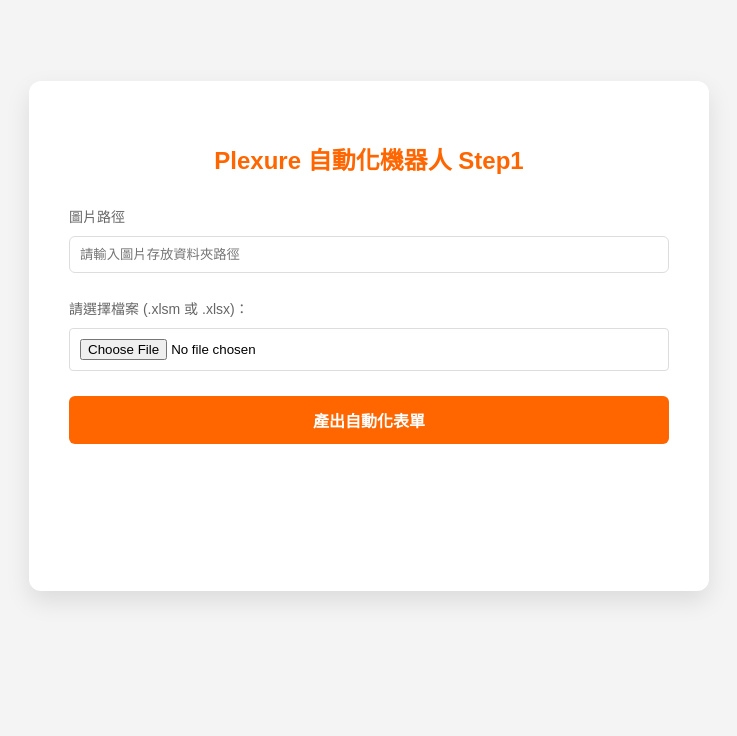
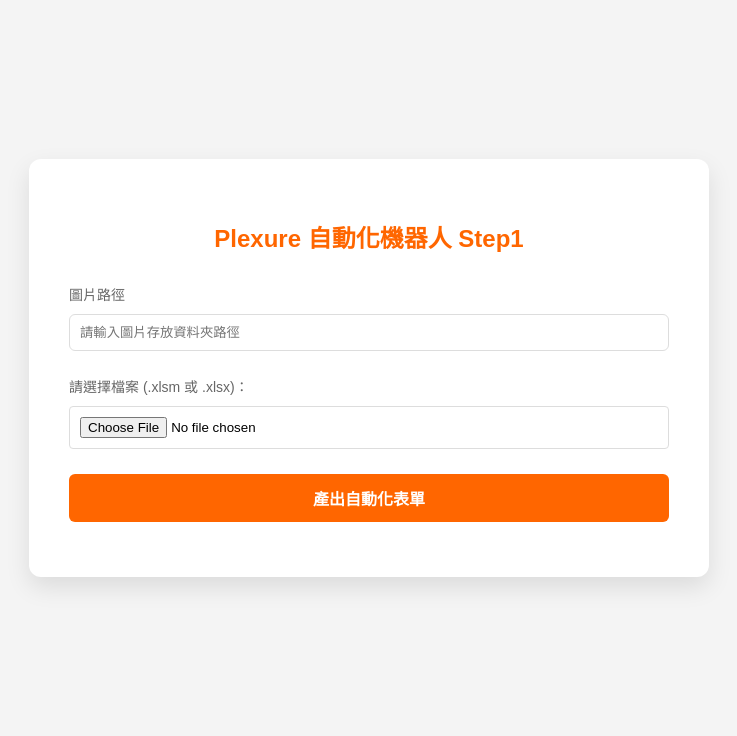
Before and after one commit to Jonathanbir/plexure-web, a Flask app: page /step1 in a window 1280 px wide. Shown: the part 64-800 px from the top of the page, without its empty margins (271-1008 px from the left). Run offline with Flask 3, Linux system fonts and the light colour scheme; the visitor is signed in with stand-in values (Sample User, id 1).

Commit message:
git:調整workspace區塊css

```diff
--- a/templates/step1.html
+++ b/templates/step1.html
@@ -59,15 +59,16 @@
         text-decoration: underline;
       }
 
+      .workspace-container {
+        width: 100%;
+        height: calc(100vh - 64px);
+        display: flex;
+        justify-content: center;
+        align-items: center;
+      }
+
       .workspace {
-        position: fixed;
-        top: 0;
-        bottom: 0;
-        left: 0;
-        right: 0;
         width: 600px;
-        height: 430px;
-        margin: auto;
         background-color: #ffffff;
         padding: 40px;
         border-radius: 12px;
@@ -228,6 +229,7 @@
         <a class="logout-btn" href="/logout">登出</a>
       </div>
     </header>
+    <div class="workspace-container">
       <div class="workspace">
         <h2>Plexure 自動化機器人 Step1</h2>
         <p class="login-message" id="RequestUserPass-Message"></p>
@@ -262,6 +264,7 @@
         <button id="nextStepBtn" class="next-step-btn">前往下一步</button>
 
         <div id="statusMsg"></div>
+      </div>
     </div>
     <script>
       $(document).ready(function () {
```
Also changed, not shown: templates/step2.html (+10 -8 lines). Lines whose indentation alone changed are shown as unchanged.
